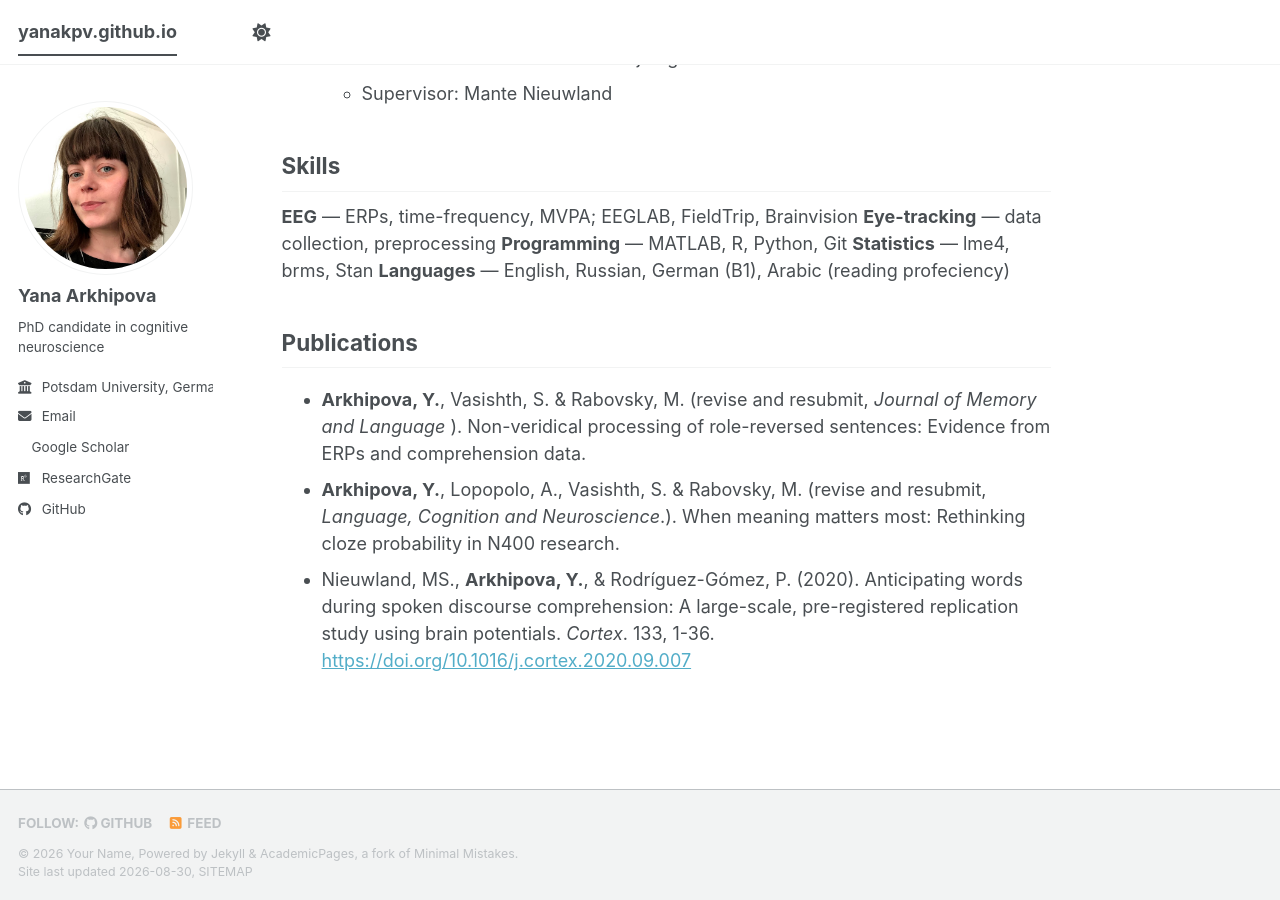
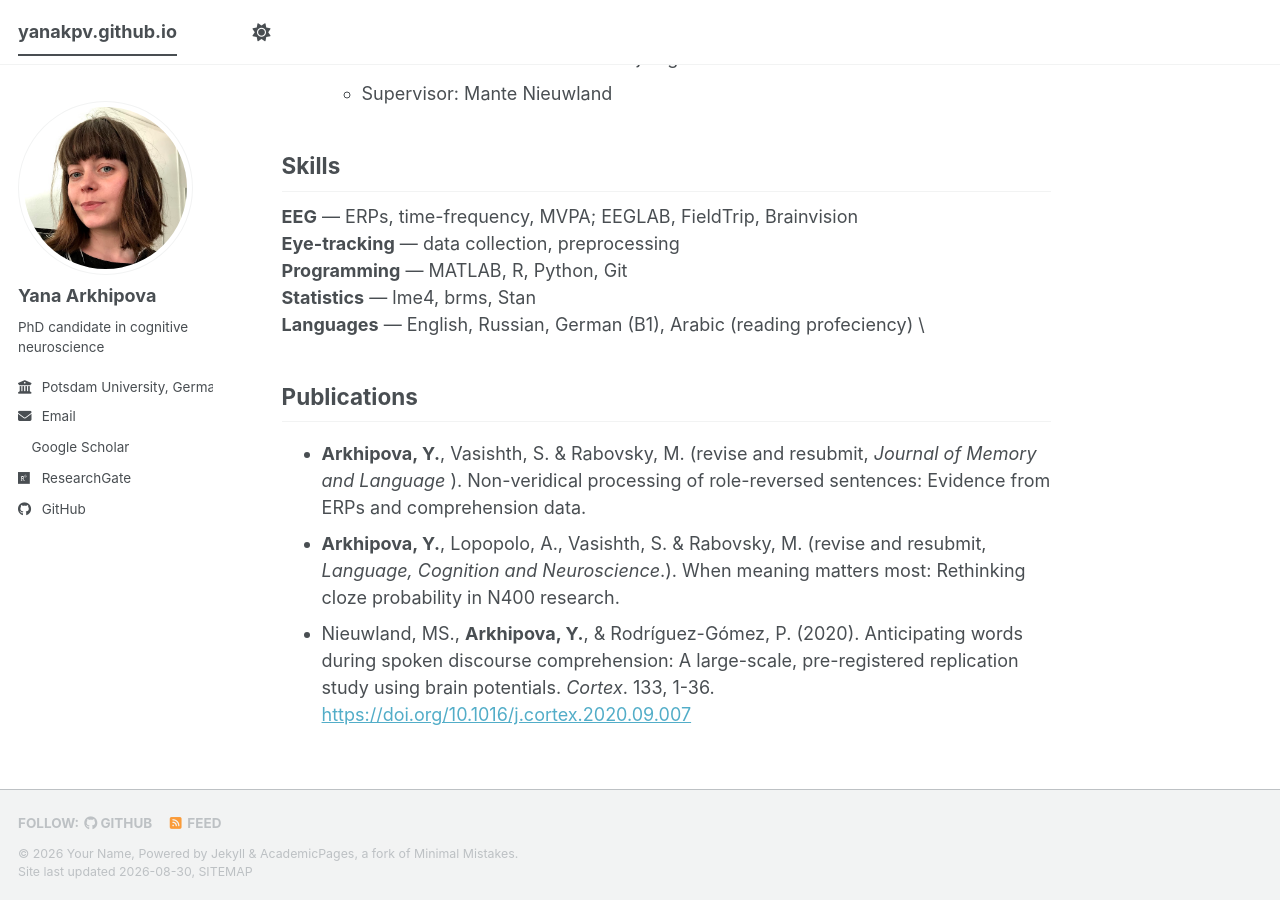
Before and after one commit to yanakpv/yanakpv.github.io, a Jekyll site: the page built from _pages/about.md, in a window 1280 px wide and 900 px high, scrolled down 1041 px. Built offline with Jekyll 4.4.1, drawn with Linux system fonts in a browser that asks for light colours; a style sheet for code colours, icons or effects is not loaded.

```diff
--- a/_pages/about.md
+++ b/_pages/about.md
@@ -37,11 +37,11 @@ Before starting my PhD I spent a year at the Max Planck Institute for Psycholing
 
 ## Skills
 
-**EEG** — ERPs, time-frequency, MVPA; EEGLAB, FieldTrip, Brainvision
-**Eye-tracking** — data collection, preprocessing
-**Programming** — MATLAB, R, Python, Git
-**Statistics** — lme4, brms, Stan
-**Languages** — English, Russian, German (B1), Arabic (reading profeciency)
+**EEG** — ERPs, time-frequency, MVPA; EEGLAB, FieldTrip, Brainvision \\
+**Eye-tracking** — data collection, preprocessing \\
+**Programming** — MATLAB, R, Python, Git \\
+**Statistics** — lme4, brms, Stan \\
+**Languages** — English, Russian, German (B1), Arabic (reading profeciency) \\
 
 
 ## Publications
```
